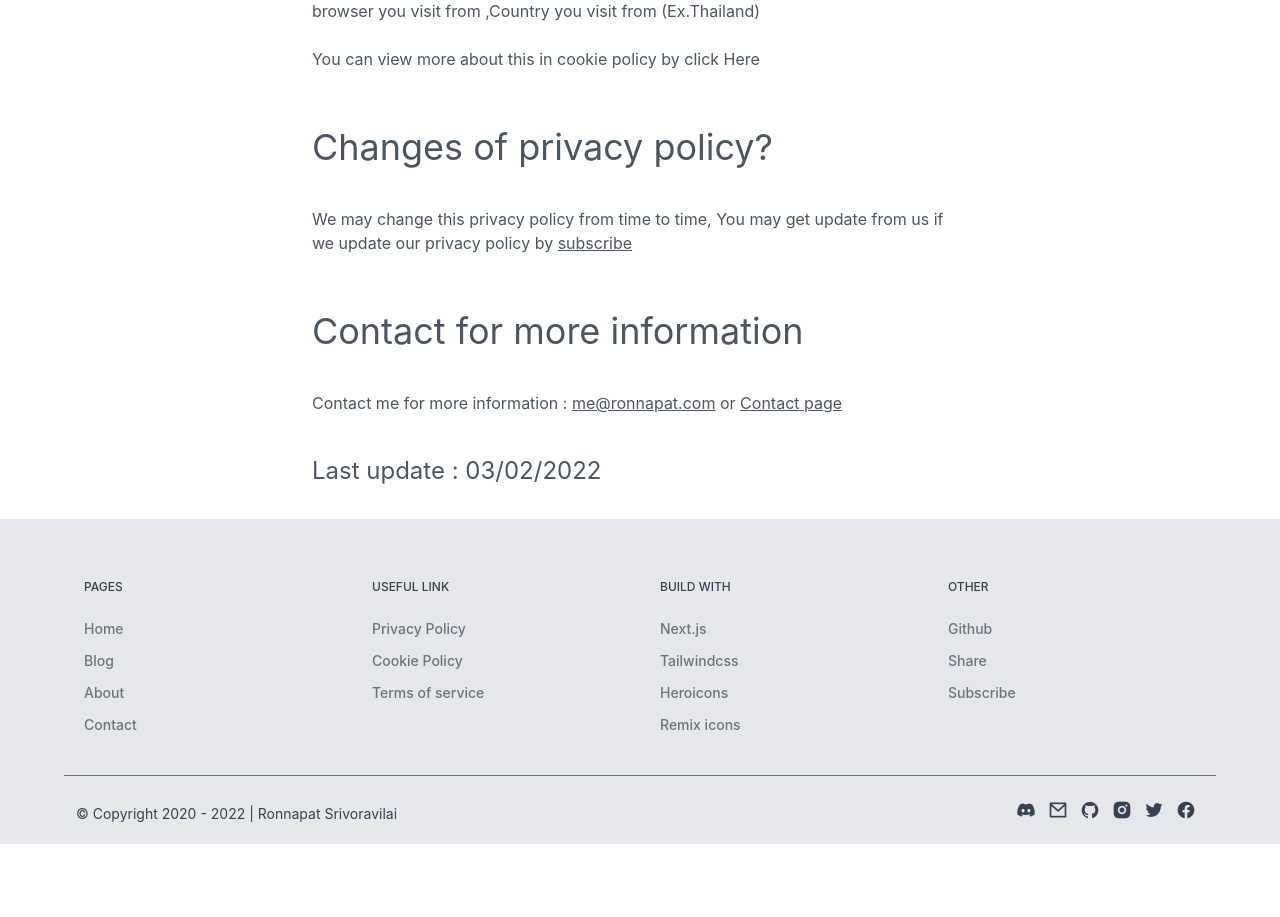
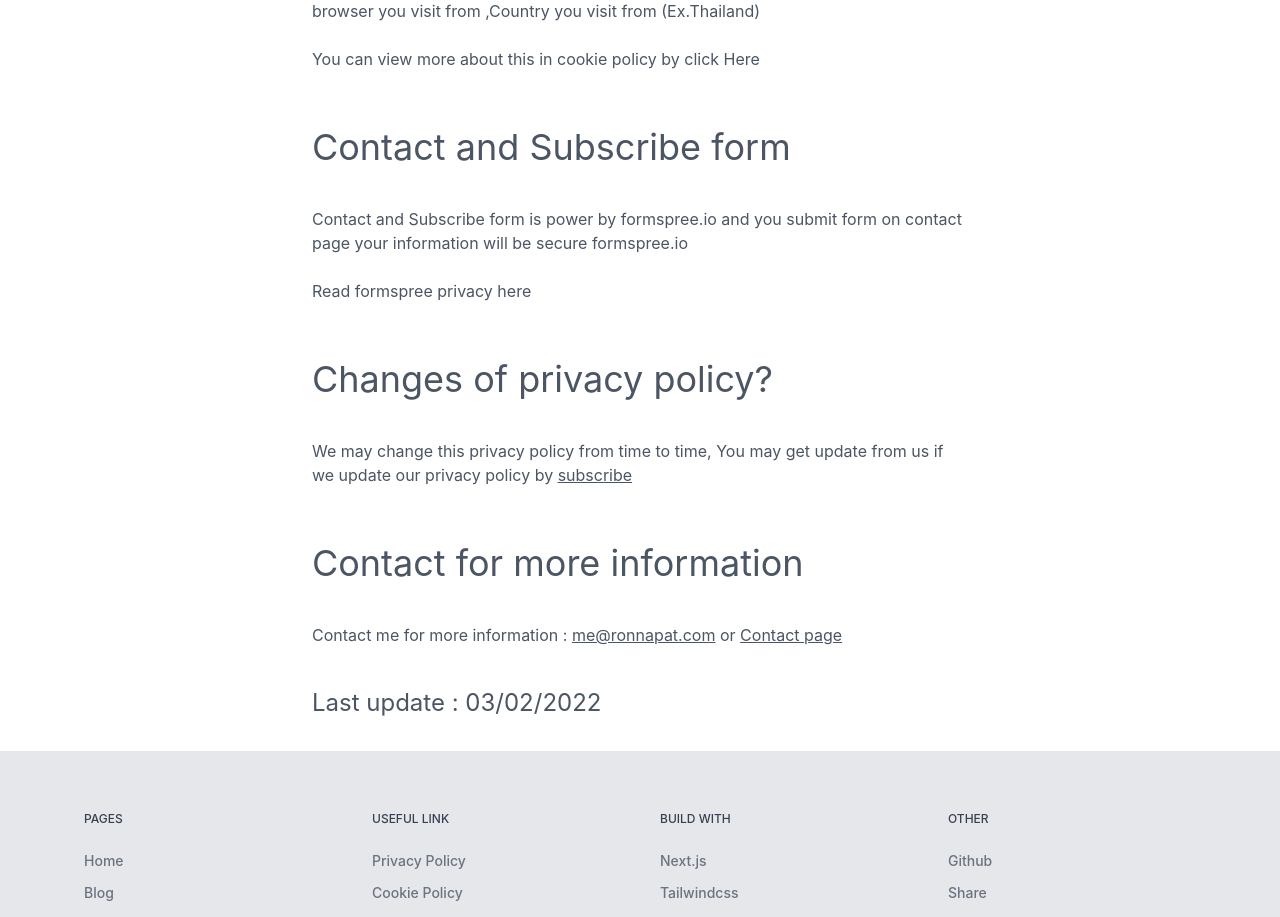
Before and after one commit to ronnapatp/ronnapat.com, a Next.js app: page /en-us/privacy in a window 1280 px wide. Shown: the part 960-1877 px from the top of the page. Before the commit the page ends 1804 px from the top, so only its background shows below. Built offline with nearby package versions, Linux system fonts and the light colour scheme; no server answers.

Commit message:
Update privacy policy

```diff
--- a/components/privacy.js
+++ b/components/privacy.js
@@ -42,6 +42,18 @@ export default function () {
                             You can view more about this in cookie policy by click <a href="/cookie">Here</a>
                         </p>
                     </div>
+                    <div className="mt-14" id='contact-and-subscribe-form'>
+                        <h2>
+                            <a href='#contact-and-subscribe-form' className="tag inline-flex">
+                                Contact and Subscribe form
+                            </a>
+                        </h2>
+                        <p className="mt-10">
+                            Contact and Subscribe form is power by formspree.io and you submit form on contact page your information will be secure formspree.io
+                            <br /><br />
+                            Read formspree privacy <a href="https://formspree.io/legal/privacy-policy" target='_blank'>here</a>
+                        </p>
+                    </div>
                     <div className="mt-14" id='changes-of-privacy-policy'>
                         <h2>
                             <a href='#changes-of-privacy-policy' className="tag inline-flex">
```
